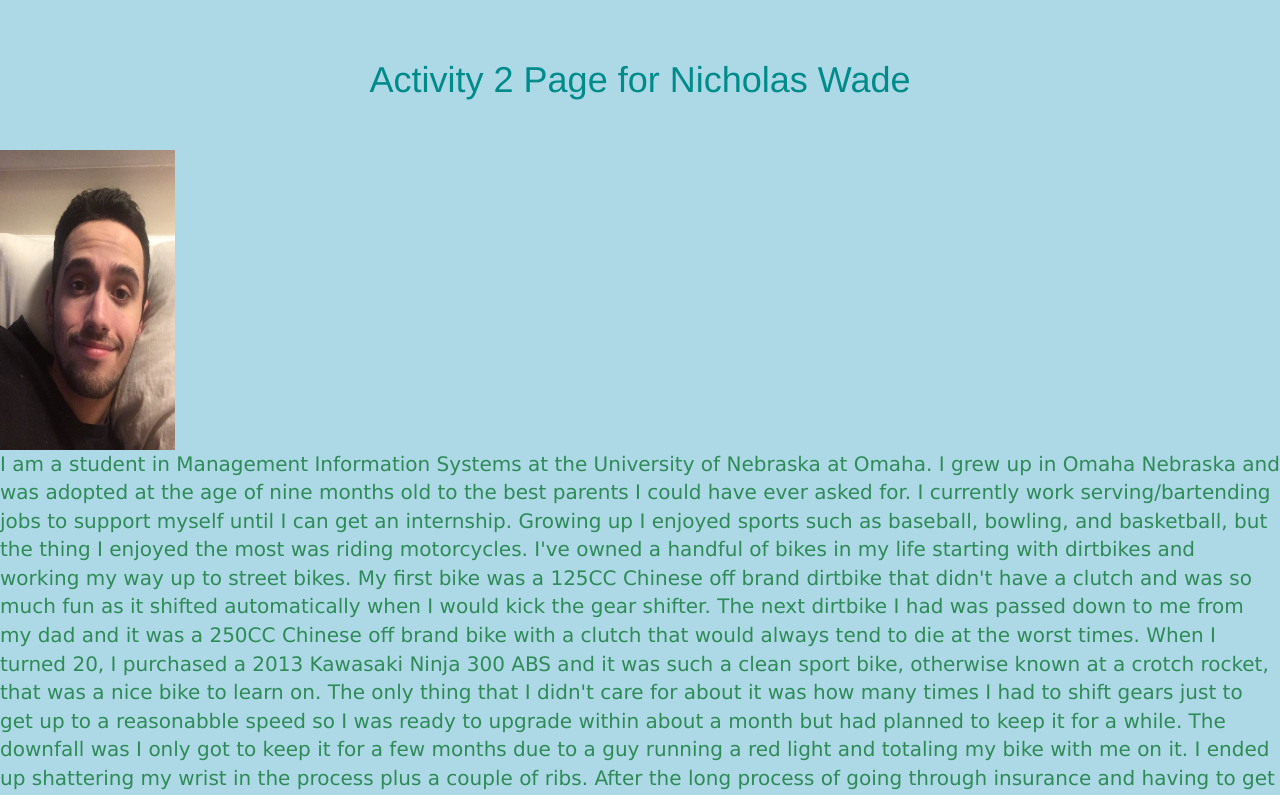
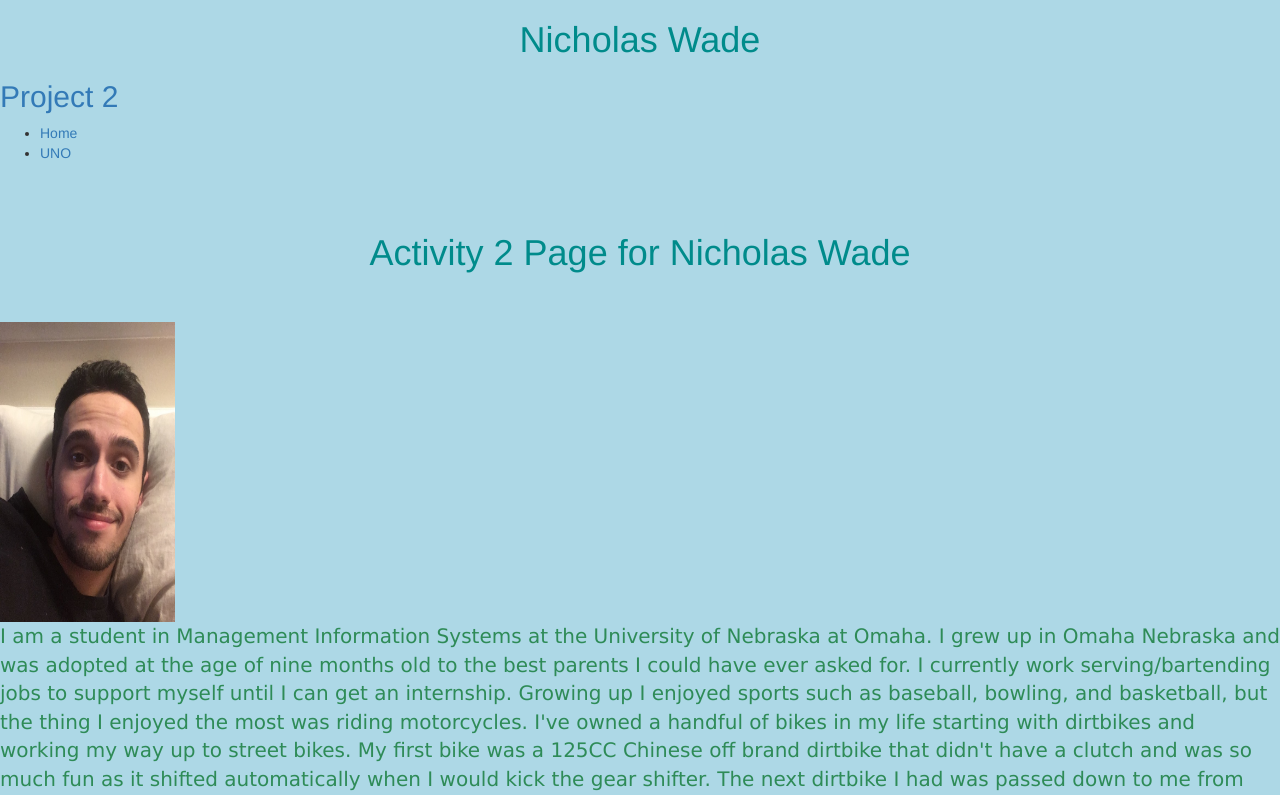
Before and after one commit to NicholasWade/mysite, a plain HTML site: page index.html in a window 1280 px wide. Shown: the top 795 px of the page. Drawn offline with nearby package versions, Linux system fonts and the light colour scheme.

Commit message:
new index

```diff
--- a/index.html
+++ b/index.html
@@ -3,12 +3,25 @@
 <head>
     <meta charset="UTF-8">
 
-    <title>Nicholas Wade</title>
+    <title> Nicholas Wade </title>
     <meta name="viewport" content="width=device-width, initial-scale=1.0">
     <link rel="stylesheet" href="https://maxcdn.bootstrapcdn.com/bootstrap/3.3.4/css/bootstrap.min.css">
     <link href="main.css" rel="stylesheet" type="text/css" media="screen,projection" >
 </head>
 <body>
+
+<header>
+      <a href="index.html"id="logo">
+        <h1>Nicholas Wade</h1>
+        <h2>Project 2</h2>
+      </a>
+      <nav>
+         <ul>
+           <li><a href="index.html"class="selected">Home</a></li>
+           <li><a href="page2.html">UNO</a></li>
+         </ul>
+      </nav>
+    </header>
 
 <br>
 <br>
```
